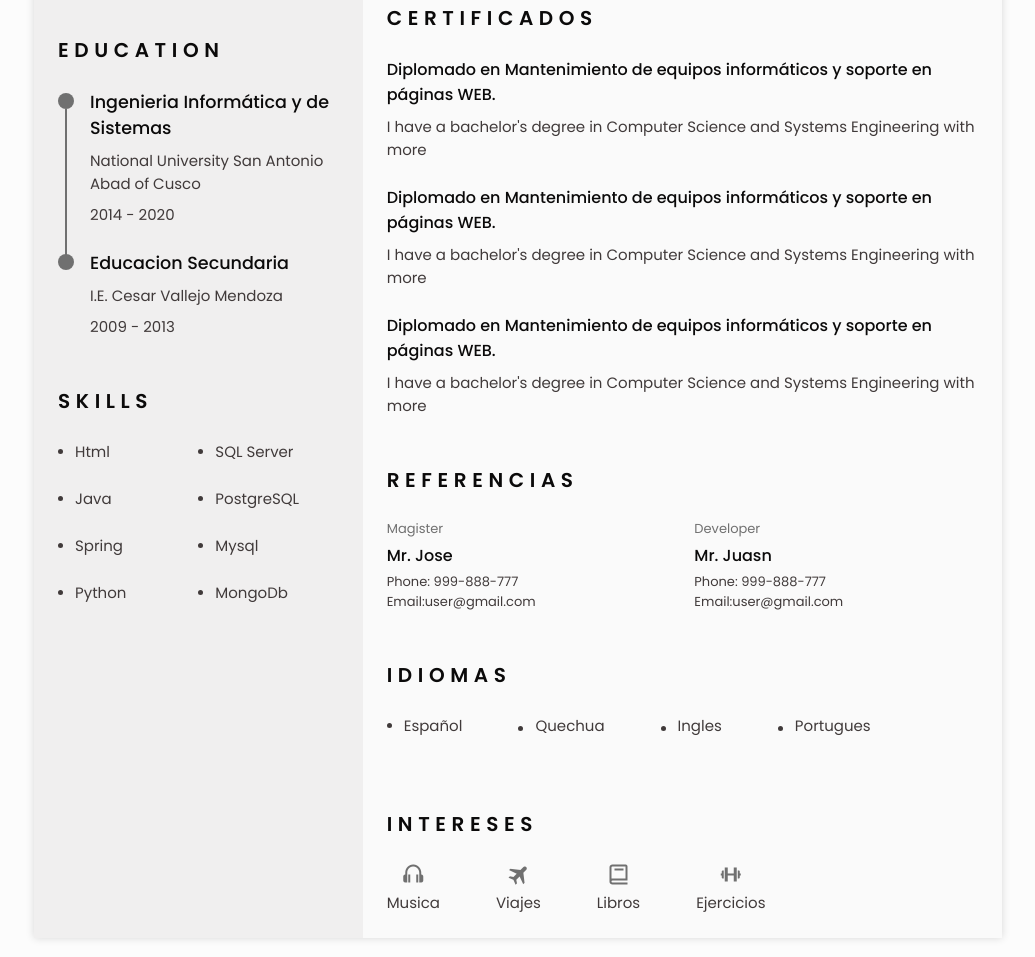
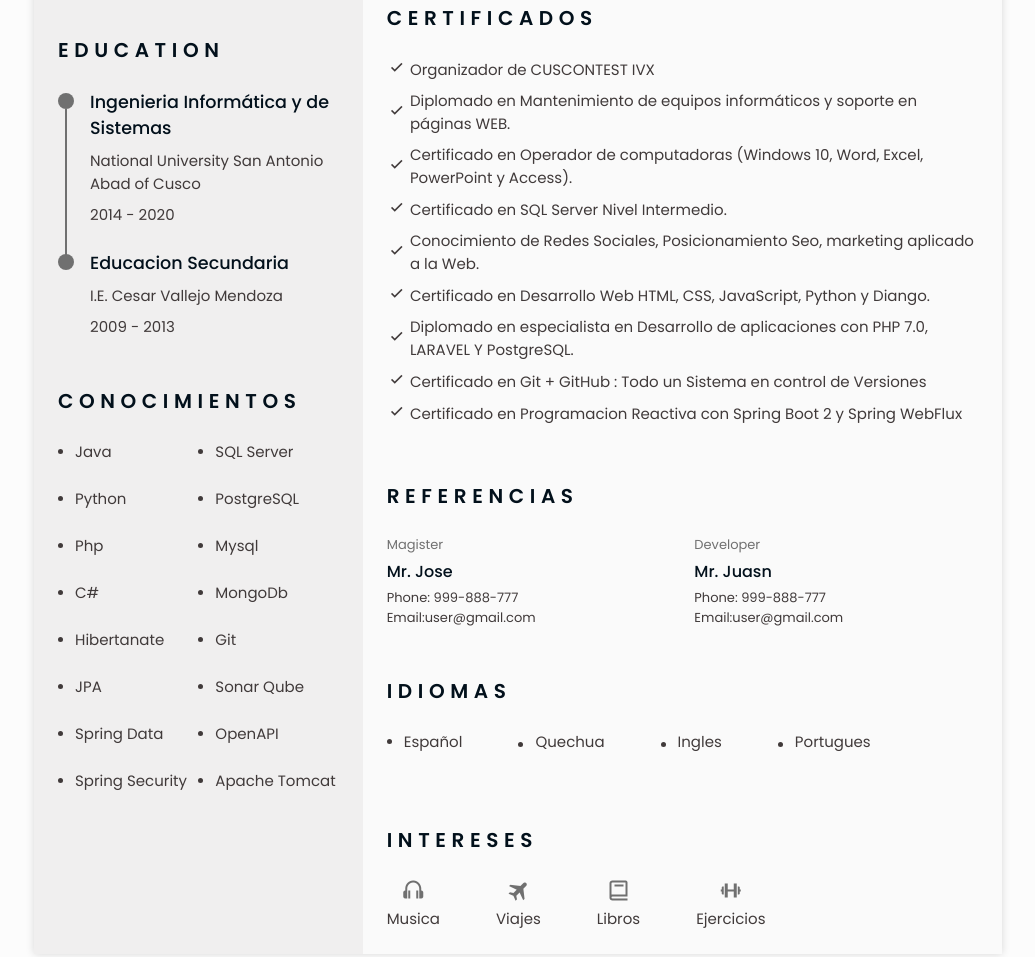
Before and after one commit to jachodev/cv, a plain HTML site: page index.html in a window 1280 px wide. Shown: the part 1075-2032 px from the top of the page, without its empty margins (122-1157 px from the left). Drawn offline with nearby package versions, Linux system fonts and the light colour scheme.

Commit message:
modificacion cv

```diff
--- a/assets/css/styles.css
+++ b/assets/css/styles.css
@@ -6,7 +6,7 @@
   --header-height: 3rem;
 
   /*========== Colors ==========*/
-  --title-color: #0B0A0A;
+  --title-color: #02101b;
   --text-color: #403A3A;
   --text-color-light: #707070;
   --container-color: #FAFAFA;
@@ -455,6 +455,11 @@ img{
   font-size: var(--h3-font-size);
   margin-bottom: var(--mb-1);
 }
+.skills__name2{
+  display: flex;
+  align-items: center;
+  margin-bottom: var(--mb-1);
+}
 
 /*========== REFERENCES ==========*/
 .references__content{
--- a/index.html
+++ b/index.html
@@ -163,20 +163,20 @@
 
                     <!--========== SKILLS  ==========-->
                     <section class="skills section" id="skills">
-                        <h2 class="section-title">Skills</h2>
+                        <h2 class="section-title">Conocimientos</h2>
                         <div class="skills__content bd-grid">
                             <ul class="skills__data">
-                                <li class="skills__name">
-                                    <span class="skills__circle"></span>Html
-                                </li>
                                 <li class="skills__name">
                                     <span class="skills__circle"></span>Java
                                 </li>
                                 <li class="skills__name">
-                                    <span class="skills__circle"></span>Spring
+                                    <span class="skills__circle"></span>Python
                                 </li>
                                 <li class="skills__name">
-                                    <span class="skills__circle"></span>Python
+                                    <span class="skills__circle"></span>Php
+                                </li>
+                                <li class="skills__name">
+                                    <span class="skills__circle"></span>C#
                                 </li>
                             </ul>
                             <ul class="skills__data">
@@ -191,6 +191,34 @@
                                 </li>
                                 <li class="skills__name">
                                     <span class="skills__circle"></span>MongoDb
+                                </li>
+                            </ul>
+                            <ul class="skills__data">
+                                <li class="skills__name">
+                                    <span class="skills__circle"></span>Hibertanate
+                                </li>
+                                <li class="skills__name">
+                                    <span class="skills__circle"></span>JPA
+                                </li>
+                                <li class="skills__name">
+                                    <span class="skills__circle"></span>Spring Data
+                                </li>
+                                <li class="skills__name">
+                                    <span class="skills__circle"></span>Spring Security
+                                </li>
+                            </ul>
+                            <ul class="skills__data">
+                                <li class="skills__name">
+                                    <span class="skills__circle"></span>Git
+                                </li>
+                                <li class="skills__name">
+                                    <span class="skills__circle"></span>Sonar Qube
+                                </li>
+                                <li class="skills__name">
+                                    <span class="skills__circle"></span>OpenAPI
+                                </li>
+                                <li class="skills__name">
+                                    <span class="skills__circle"></span>Apache Tomcat
                                 </li>
                             </ul>
                         </div>
@@ -350,29 +378,53 @@
                         <h2 class="section-title">Certificados</h2>
                         <div class="certificate__container bd-grid">
                             <div class="certificate__content">
-                                <h3 class="certificate__title">Diplomado en Mantenimiento de equipos
-                                    informáticos y soporte en páginas WEB.
-                                </h3>
-                                <p class="certificate__description">
-                                    I have a bachelor's degree in Computer Science and Systems Engineering with more
-                                </p>
+                                <ul>
+                                    <li class="skills__name2">
+                                        <span ><i class="bx bx-check home__icon"></i></span>Organizador de CUSCONTEST IVX
+                                    </li>
+                                    <li class="skills__name2">
+
+                                        <span ><i class="bx bx-check home__icon"></i></span>Diplomado en Mantenimiento de equipos informáticos y soporte en páginas WEB.
+                                    </li>
+                                    <li class="skills__name2">
+
+                                        <span ><i class="bx bx-check home__icon"></i></span>Certificado en Operador de computadoras (Windows 10, Word, Excel, PowerPoint y Access).
+                                    </li>
+                                    <li class="skills__name2">
+
+                                        <span ><i class="bx bx-check home__icon"></i></span>Certificado en SQL Server Nivel Intermedio.
+                                    </li>
+                                    <li class="skills__name2">
+
+                                        <span ><i class="bx bx-check home__icon"></i></span>Conocimiento de Redes Sociales, Posicionamiento Seo, marketing aplicado a la Web.
+
+                                    </li>
+                                    <li class="skills__name2">
+
+                                        <span ><i class="bx bx-check home__icon"></i></span>Certificado en Desarrollo Web HTML, CSS, JavaScript, Python y Diango.
+
+                                    </li>
+                                    <li class="skills__name2">
+
+                                        <span ><i class="bx bx-check home__icon"></i></span>Diplomado en especialista en Desarrollo de aplicaciones con PHP 7.0, LARAVEL Y PostgreSQL.
+
+                                    </li>
+                                    <li class="skills__name2">
+
+                                        <span ><i class="bx bx-check home__icon"></i></span>Certificado en Git + GitHub : Todo un Sistema en control de Versiones
+
+
+                                    </li>
+                                    <li class="skills__name2">
+
+                                        <span ><i class="bx bx-check home__icon"></i></span>Certificado en Programacion Reactiva con Spring Boot 2 y Spring WebFlux
+
+
+                                    </li>
+                                </ul>
+
                             </div>
-                            <div class="certificate__content">
-                                <h3 class="certificate__title">Diplomado en Mantenimiento de equipos
-                                    informáticos y soporte en páginas WEB.
-                                </h3>
-                                <p class="certificate__description">
-                                    I have a bachelor's degree in Computer Science and Systems Engineering with more
-                                </p>
-                            </div>
-                            <div class="certificate__content">
-                                <h3 class="certificate__title">Diplomado en Mantenimiento de equipos
-                                    informáticos y soporte en páginas WEB.
-                                </h3>
-                                <p class="certificate__description">
-                                    I have a bachelor's degree in Computer Science and Systems Engineering with more
-                                </p>
-                            </div>
+
                         </div>
 
                     </section>
```
